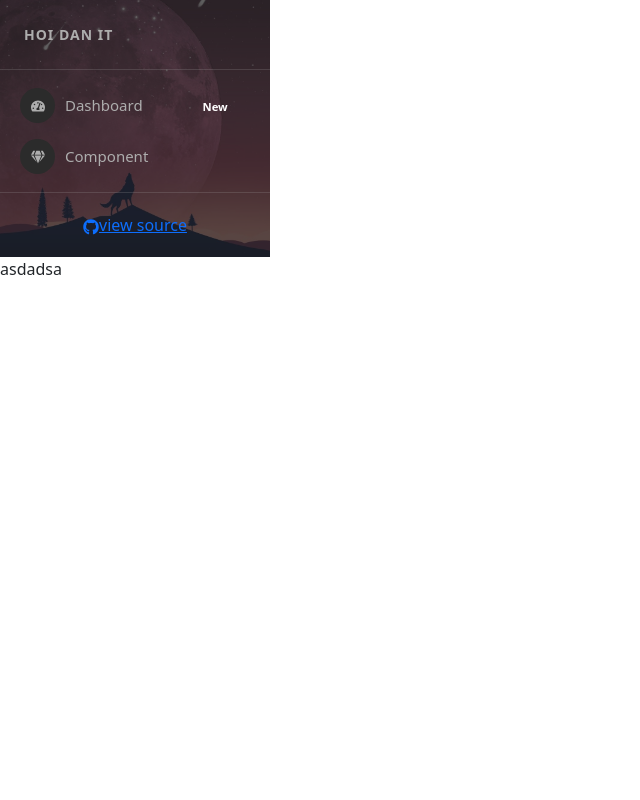
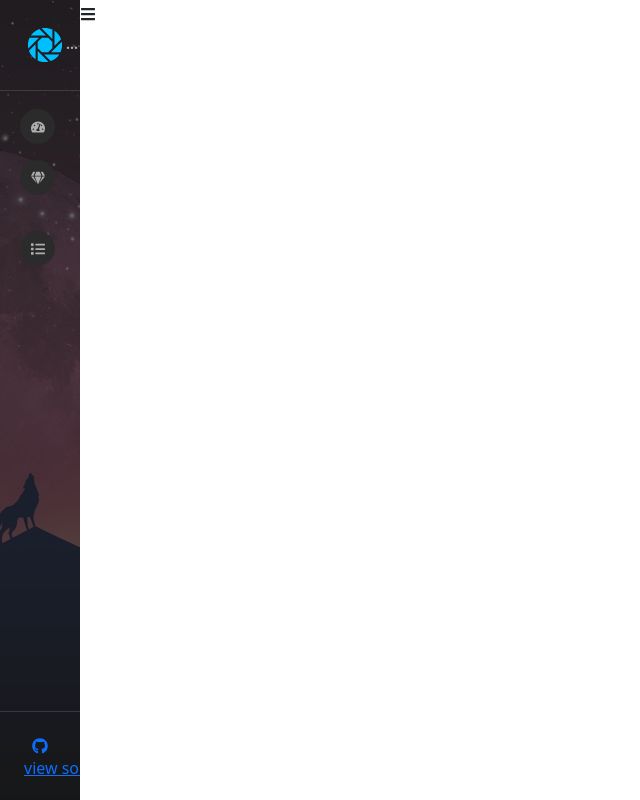
Before and after one commit to JackieLuong2k3/HocReact, a React (Create React App) app: page /admin in a window 1280 px wide. Shown: the whole page, without its empty margins (0-640 px from the left). Built offline with nearby package versions, Linux system fonts and the light colour scheme.

Commit message:
complete sidebar

```diff
--- a/src/App.js
+++ b/src/App.js
@@ -7,7 +7,7 @@ import "./App.scss"
 const App = () => {
   return (
     <div className="app-container">
-    <div className="header">
+    <div className="header ">
       <Header></Header>
     </div>
     <div className="content">
--- a/src/App.scss
+++ b/src/App.scss
@@ -42,16 +42,26 @@ position: fixed
 }
 
 .app-container{
-  .header{
+  .header {
+    .navbar {
+      background: transparent;
+      transition: all 0.3s ease-in-out;
 
-    .navbar{
-      z-index: 1;
+      .nav-link,
+      .navbar-brand
+       {
+        color: black;
+      }
     }
 
-    .nav-link{
-      &.active{
-        color: #61dafb !important;
+    .navbar-scrolled {
+      background-color: black;
+      box-shadow: 0 2px 10px rgba(47, 47, 47, 0.1);
 
+      .nav-link {
+        &.active {
+          color: #61dafb !important;
+        }
       }
     }
   }
--- a/src/admin/Admin.js
+++ b/src/admin/Admin.js
@@ -1,11 +1,20 @@
+import { useState } from "react";
 import SideBarAdmin from "../admin/Sidebar";
+import "../admin/Sidebar.scss";
+import { FaHeart, FaBars } from 'react-icons/fa';
+
 
 const Admin =() =>{
+    const [toggle, setToggle] = useState(true);
+    const handleToggleSidebar =()=>{
+        setToggle(!toggle);
+    }
+
     return(
-        <div>
-            <SideBarAdmin/>
-            <div>
-                asdadsa
+        <div className="sidebar-admin">
+            <SideBarAdmin collapsed={toggle}/>
+            <div className="btn-toggle" onClick={handleToggleSidebar}>
+            <FaBars />
             </div>
         </div>
 
--- a/src/admin/Sidebar.js
+++ b/src/admin/Sidebar.js
@@ -10,6 +10,8 @@ import {
 import { FaTachometerAlt, FaGem, FaList, FaGithub, FaRegLaughWink, FaHeart } from 'react-icons/fa';
 import sidebarBg from '../assets/bg2.jpg';
 import 'react-pro-sidebar/dist/css/styles.css';
+import { DiReact } from 'react-icons/di';
+import { IoIosAperture } from 'react-icons/io';
 
 const SideBarAdmin = ({ image, collapsed, rtl, toggled, handleToggleSidebar }) => {
   return (
@@ -35,7 +37,8 @@ const SideBarAdmin = ({ image, collapsed, rtl, toggled, handleToggleSidebar }) =
               whiteSpace: 'nowrap',
             }}
           >
-            Hoi dan IT
+            <IoIosAperture  color='00bfff' size={"3em"}></IoIosAperture>
+            <span>Hoi dan IT</span>
           </div>
         </SidebarHeader>
 
@@ -49,9 +52,19 @@ const SideBarAdmin = ({ image, collapsed, rtl, toggled, handleToggleSidebar }) =
             </MenuItem>
             <MenuItem icon={<FaGem />}> Component</MenuItem>
           </Menu>
+          <Menu iconShape='circle'>
+            <SubMenu
+            title="Feature"
+            icon={<FaList/>}
+            >
+              <MenuItem>Manager User</MenuItem>
+              <MenuItem>Manager Quiz</MenuItem>
+              <MenuItem>Manager Question</MenuItem>
+
+            </SubMenu>
+          </Menu>
 
         </SidebarContent>
-
         <SidebarFooter style={{ textAlign: 'center' }}>
           <div
             className="sidebar-btn-wrapper"
@@ -70,6 +83,7 @@ const SideBarAdmin = ({ image, collapsed, rtl, toggled, handleToggleSidebar }) =
                 view source</span>
             </a>
           </div>
+
         </SidebarFooter>
       </ProSidebar>
     </div>
--- a/src/admin/Sidebar.scss
+++ b/src/admin/Sidebar.scss
@@ -0,0 +1,4 @@
+.sidebar-admin{
+    display: flex;
+    height: 100vh;
+}
--- a/src/header/Header.js
+++ b/src/header/Header.js
@@ -1,3 +1,4 @@
+import { useEffect, useState } from 'react';
 import { Button } from 'react-bootstrap';
 import Container from 'react-bootstrap/Container';
 import Nav from 'react-bootstrap/Nav';
@@ -7,8 +8,27 @@ import { Link, NavLink } from "react-router-dom";
 
 
 const Header = () => {
+  const [isScrolled, setIsScrolled] = useState(false);
+
+  useEffect(() => {
+    const handleScroll = () => {
+      if (window.scrollY > 56) {
+        setIsScrolled(true);
+      } else {
+        setIsScrolled(false);
+      }
+    };
+
+    window.addEventListener('scroll', handleScroll);
+
+    // Cleanup the event listener
+    return () => {
+      window.removeEventListener('scroll', handleScroll);
+    };
+  }, []);
+
   return (
-    <Navbar expand="lg" className="bg-body-tertiary">
+    <Navbar expand="lg" className={`fixed-top ${isScrolled ? 'navbar-scrolled' : ''}`}>
       <Container>
         <NavLink className="navbar-brand" to="/">Quynh</NavLink>
         <Navbar.Toggle aria-controls="basic-navbar-nav" />
--- a/src/home/Home.js
+++ b/src/home/Home.js
@@ -14,6 +14,37 @@ const Home = () => {
                 <h6 className='title-2'>I wanna know that what we do everyday for? and where are our future go? </h6>
                 <Button className='btn btn-dark'>Get it</Button>
             </div>
+            <div className='text1'>
+                <h2>A sticky element toggles between relative and fixed.</h2>
+                <h6 className='title-2'>I wanna know that what we do everyday for? and where are our future go? </h6>
+                <Button className='btn btn-dark'>Get it</Button>
+            </div>
+            <div className='text1'>
+                <h2>A sticky element toggles between relative and fixed.</h2>
+                <h6 className='title-2'>I wanna know that what we do everyday for? and where are our future go? </h6>
+                <Button className='btn btn-dark'>Get it</Button>
+            </div>
+            <div className='text1'>
+                <h2>A sticky element toggles between relative and fixed.</h2>
+                <h6 className='title-2'>I wanna know that what we do everyday for? and where are our future go? </h6>
+                <Button className='btn btn-dark'>Get it</Button>
+            </div>
+            <div className='text1'>
+                <h2>A sticky element toggles between relative and fixed.</h2>
+                <h6 className='title-2'>I wanna know that what we do everyday for? and where are our future go? </h6>
+                <Button className='btn btn-dark'>Get it</Button>
+            </div>
+            <div className='text1'>
+                <h2>A sticky element toggles between relative and fixed.</h2>
+                <h6 className='title-2'>I wanna know that what we do everyday for? and where are our future go? </h6>
+                <Button className='btn btn-dark'>Get it</Button>
+            </div>
+            <div className='text1'>
+                <h2>A sticky element toggles between relative and fixed.</h2>
+                <h6 className='title-2'>I wanna know that what we do everyday for? and where are our future go? </h6>
+                <Button className='btn btn-dark'>Get it</Button>
+            </div>
+
             <div className='text2'>
                 aaaaa
             </div>
--- a/src/users/User.js
+++ b/src/users/User.js
@@ -1,6 +1,9 @@
-const User =() =>{
-    return(
-        <div>user</div>
-    )
+import '../users/User.scss';
+
+const User = () => {
+    return (
+      <div>user</div>
+    );
 }
+
 export default User;
```
Also changed, not shown: src/users/User.scss (added).
